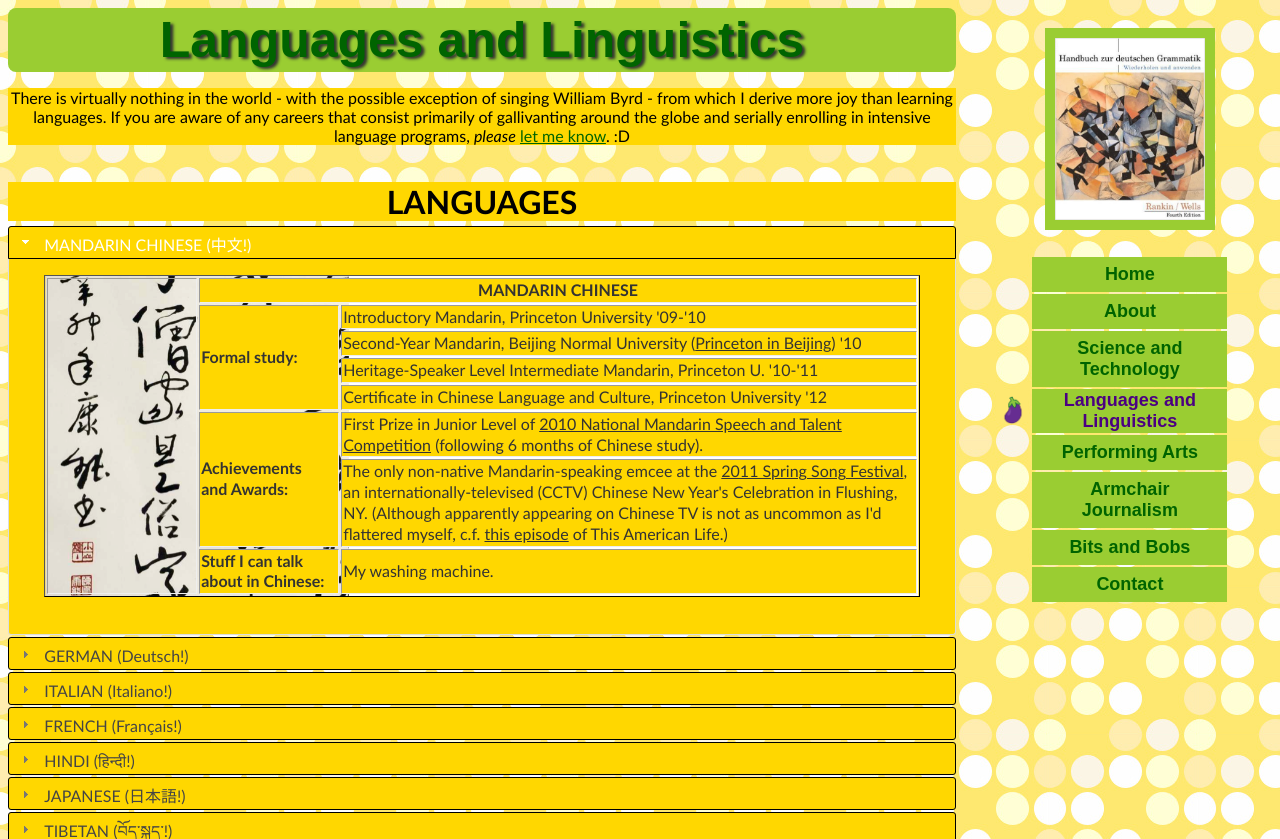
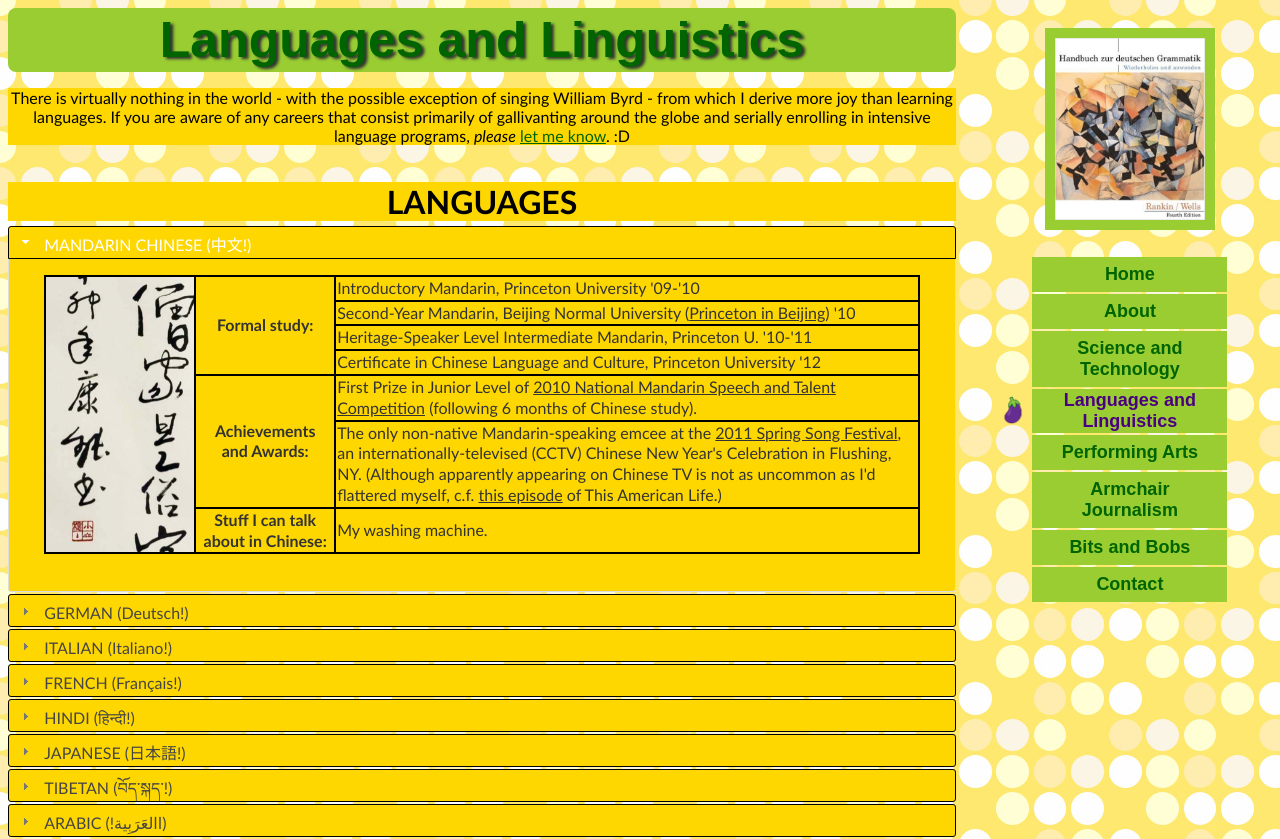
Before and after one commit to arafasse/ChuffedToBytes, a PHP site: page /LangLing/langling.html in a window 1280 px wide, after a click on "MANDARIN CHINESE (中文!)". Shown: the top 839 px of the page. Run offline with PHP 8.4, Linux system fonts and the light colour scheme.

Commit message:
fixing contact page and some cosmetic tweaks on the about and language pages (#4)

```diff
--- a/LangLing/langling.html
+++ b/LangLing/langling.html
@@ -31,39 +31,38 @@ There is virtually nothing in the world - with the possible exception of singing
 <h3>MANDARIN CHINESE (中文!)</h3>
 <div>
 
-<table class="langtab" border="1" border-collapse="collapse" style="    background:url(images/mandarin.png) repeat 0; background-size:100%;">
+<table class="langtab" style="background:url(images/mandarin.png) repeat 0; background-size:100%;">
 <col width="150">
 <col width="140">
 
 
 
-<tr>
-  <th rowspan="8"></th>
-  <td CLASS="langName" colspan="2" bgcolor="#FFD700">MANDARIN CHINESE</td>
+<tr class="lang">
+  <th class="lang" rowspan="8"></th>
 </tr>
 
-<tr bgcolor="#FFD700">
-  <th CLASS="rowCat" rowspan="4" >Formal study: </th>
-  <td >Introductory Mandarin, Princeton University '09-'10</td>
+<tr class="lang" bgcolor="#FFD700">
+  <th class="lang" CLASS="rowCat" rowspan="4" >Formal study: </th>
+  <td class="lang">Introductory Mandarin, Princeton University '09-'10</td>
   </tr>
-<tr bgcolor="#FFD700"><td>Second-Year Mandarin, Beijing Normal University (<a href="http://www.princeton.edu/pib/" target="_blank">Princeton in Beijing</a>) '10</td>
+<tr class="lang" bgcolor="#FFD700"><td>Second-Year Mandarin, Beijing Normal University (<a href="http://www.princeton.edu/pib/" target="_blank">Princeton in Beijing</a>) '10</td>
   </tr>
-<tr bgcolor="#FFD700"></td><td>Heritage-Speaker Level Intermediate Mandarin, Princeton U. '10-'11</td>
+<tr class="lang" bgcolor="#FFD700"></td><td>Heritage-Speaker Level Intermediate Mandarin, Princeton U. '10-'11</td>
   </tr>
-  <tr bgcolor="#FFD700"></td><td>Certificate in Chinese Language and Culture, Princeton University '12</td>
+  <tr class="lang" bgcolor="#FFD700"></td><td>Certificate in Chinese Language and Culture, Princeton University '12</td>
   </tr>
 
-<tr bgcolor="#FFD700">
-  <th CLASS="rowCat" rowspan="2">Achievements <br>and Awards: </th>
-  <td>First Prize in Junior Level of <a href="http://dailynews.sina.com/gb/news/usa/uslocal/chinapress/20100418/00471358542.html" target="_blank">2010 National Mandarin Speech and Talent Competition</a> (following 6 months of Chinese study).</td>
+<tr class="lang" bgcolor="#FFD700">
+  <th class="lang" CLASS="rowCat" rowspan="2">Achievements <br>and Awards: </th>
+  <td class="lang">First Prize in Junior Level of <a href="http://dailynews.sina.com/gb/news/usa/uslocal/chinapress/20100418/00471358542.html" target="_blank">2010 National Mandarin Speech and Talent Competition</a> (following 6 months of Chinese study).</td>
 </tr>
-<tr bgcolor="#FFD700">
-<td>The only non-native Mandarin-speaking emcee at the <a href="http://www.henanamerican.com/henanpage/20110221shetuan/" target="_blank">2011 Spring Song Festival</a>, an internationally-televised (CCTV) Chinese New Year's Celebration in Flushing, NY. (Although apparently appearing on Chinese TV is not as uncommon as I'd flattered myself, c.f. <a href="http://www.thisamericanlife.org/radio-archives/episode/467/americans-in-china?act=0#play" target="_blank">this episode</a> of This American Life.)</td>
+<tr class="lang" bgcolor="#FFD700">
+<td class="lang">The only non-native Mandarin-speaking emcee at the <a href="http://www.henanamerican.com/henanpage/20110221shetuan/" target="_blank">2011 Spring Song Festival</a>, an internationally-televised (CCTV) Chinese New Year's Celebration in Flushing, NY. (Although apparently appearing on Chinese TV is not as uncommon as I'd flattered myself, c.f. <a href="http://www.thisamericanlife.org/radio-archives/episode/467/americans-in-china?act=0#play" target="_blank">this episode</a> of This American Life.)</td>
 </tr>
 
-<tr bgcolor="#FFD700">
-  <th CLASS="rowCat" rowspan="2">Stuff I can talk about in Chinese: </th>
-  <td>My washing machine.</td>
+<tr class="lang" bgcolor="#FFD700">
+  <th class="lang" CLASS="rowCat" rowspan="2">Stuff I can talk about in Chinese: </th>
+  <td class="lang">My washing machine.</td>
   </tr>
 
 </table>
@@ -79,23 +78,22 @@ There is virtually nothing in the world - with the possible exception of singing
 <col width="140">
 
 
-<tr>
-  <th rowspan="8"></th>
-  <td CLASS="langName" bgcolor="#FFD700" colspan="2">GERMAN</td>
+<tr class="lang">
+  <th class="lang" rowspan="8"></th>
 </tr>
 
-<tr bgcolor="#FFD700">
-  <th CLASS="rowCat" rowspan="3">Formal study: </th>
-  <td>Introductory German, Princeton University '08</td>
+<tr class="lang" bgcolor="#FFD700">
+  <th class="lang" CLASS="rowCat" rowspan="3">Formal study: </th>
+  <td class="lang">Introductory German, Princeton University '08</td>
   </tr>
-<tr bgcolor="#FFD700"><td>Intensive Intermediate German, Princeton University '09</td>
+<tr class="lang" bgcolor="#FFD700"><td>Intensive Intermediate German, Princeton University '09</td>
   </tr>
-<tr bgcolor="#FFD700"><td>Second-Year German, Goethe Institut (<a href="https://german.princeton.edu/undergraduate/princeton-in-munich/" target="_blank">Princeton in Munich</a>) '09</td>
+<tr class="lang" bgcolor="#FFD700"><td>Second-Year German, Goethe Institut (<a href="https://german.princeton.edu/undergraduate/princeton-in-munich/" target="_blank">Princeton in Munich</a>) '09</td>
   </tr>
 
-<tr bgcolor="#FFD700">
-  <th CLASS="rowCat" rowspan="2">Stuff I can talk about in German: </th>
-  <td>Viticulture. (I am descended from a long line of Rebland grape-growers.)</td>
+<tr class="lang" bgcolor="#FFD700">
+  <th class="lang" CLASS="rowCat" rowspan="2">Stuff I can talk about in German: </th>
+  <td class="lang">Viticulture. (I am descended from a long line of Rebland grape-growers.)</td>
   </tr>
 <!--<tr bgcolor="#FFD700"><td></td>
   </tr>-->
@@ -112,32 +110,31 @@ There is virtually nothing in the world - with the possible exception of singing
 <col width="150">
 <col width="140">
 
-<tr>
-  <th rowspan="11"></th>
-  <td CLASS="langName" bgcolor="#FFD700" colspan="2">ITALIAN</td>
+<tr class="lang">
+  <th class="lang" rowspan="11"></th>
 </tr>
 
-<tr bgcolor="#FFD700">
-  <th CLASS="rowCat" rowspan="1">Formal study: </th>
-  <td>Introductory - Advanced Placement Italian, Villa Walsh Academy '04-'08</td>
+<tr class="lang" bgcolor="#FFD700">
+  <th class="lang" CLASS="rowCat" rowspan="1">Formal study: </th>
+  <td class="lang">Introductory - Advanced Placement Italian, Villa Walsh Academy '04-'08</td>
   </tr>
 
-<tr bgcolor="#FFD700">
-  <th CLASS="rowCat" rowspan="5">Achievements <br>and Awards: </th>
-  <td>Won an essay contest sponsored by the Italian government (following 9 months of study) and was awarded a two-week trip to Naples.</td>
+<tr class="lang" bgcolor="#FFD700">
+  <th class="lang" CLASS="rowCat" rowspan="5">Achievements <br>and Awards: </th>
+  <td class="lang">Won an essay contest sponsored by the Italian government (following 9 months of study) and was awarded a two-week trip to Naples.</td>
   </tr>
-<tr bgcolor="#FFD700"><td>First place on Level 2 National Italian Exam, 2005.</td>
+<tr class="lang" bgcolor="#FFD700"><td>First place on Level 2 National Italian Exam, 2005.</td>
   </tr>
-<tr bgcolor="#FFD700"><td>First place at William Paterson Foreign Language Poetry Competition, 2006.</td>
+<tr class="lang" bgcolor="#FFD700"><td>First place at William Paterson Foreign Language Poetry Competition, 2006.</td>
   </tr>
-  <tr bgcolor="#FFD700"><td>First place in Foreign Language Educators of New Jersey (FLENJ) Italian competition, 2007.</td>
+  <tr class="lang" bgcolor="#FFD700"><td>First place in Foreign Language Educators of New Jersey (FLENJ) Italian competition, 2007.</td>
   </tr>
-<tr bgcolor="#FFD700"><td>This is quite possibly the Thing in Life of which I'm proudest: the College Board reproducing an essay from my Italian AP exam as an example of the highest possible score. (That is correct, <a href="Italian.pdf" target="_blank">I peaked at 17</a>.)</td>
+<tr class="lang" bgcolor="#FFD700"><td>This is quite possibly the Thing in Life of which I'm proudest: the College Board reproducing an essay from my Italian AP exam as an example of the highest possible score. (That is correct, <a href="Italian.pdf" target="_blank">I peaked at 17</a>.)</td>
 </tr>
 
-<tr bgcolor="#FFD700">
-  <th CLASS="rowCat" rowspan="2">Stuff I can talk about in Italian: </th>
-  <td>There was a time when I could wax philosophical about Commedia dell'Arte and the Medici's... Now I can probably order some gelato.</td>
+<tr class="lang" bgcolor="#FFD700">
+  <th class="lang" CLASS="rowCat" rowspan="2">Stuff I can talk about in Italian: </th>
+  <td class="lang">There was a time when I could wax philosophical about Commedia dell'Arte and the Medici's... Now I can probably order some gelato.</td>
   </tr>
 
 </table>
@@ -151,23 +148,22 @@ There is virtually nothing in the world - with the possible exception of singing
 <col width="150">
 <col width="140">
 
-<tr>
-  <th rowspan="8"></th>
-  <td CLASS="langName" bgcolor="#FFD700" colspan="2">FRENCH</td>
+<tr class="lang">
+  <th class="lang" rowspan="8"></th>
 </tr>
 
-<tr bgcolor="#FFD700">
-  <th CLASS="rowCat" rowspan="1">Formal study: </th>
-  <td>Middlebury Language Summer Immersion Program, '14</td>
+<tr class="lang" bgcolor="#FFD700">
+  <th class="lang" CLASS="rowCat" rowspan="1">Formal study: </th>
+  <td class="lang">Middlebury Language Summer Immersion Program, '14</td>
   </tr>
 
-<tr bgcolor="#FFD700">
-  <th CLASS="rowCat" rowspan="1">Achievements <br>and Awards: </th>
-  <td><a href="http://www.davisfellowsforpeace.org/" target="_blank">Kathryn Davis Fellowship for Peace</a></td>
+<tr class="lang" bgcolor="#FFD700">
+  <th class="lang" CLASS="rowCat" rowspan="1">Achievements <br>and Awards: </th>
+  <td class="lang"><a href="http://www.davisfellowsforpeace.org/" target="_blank">Kathryn Davis Fellowship for Peace</a></td>
   </tr>
-<tr bgcolor="#FFD700">
-  <th CLASS="rowCat" rowspan="2">Stuff I can talk about in French: </th>
-  <td>I can recite some extremely depressing poetry: "Demain dès l'aube..." will forever be emblazoned in my memory. (Spoiler alert: she's dead.)</td>
+<tr class="lang" bgcolor="#FFD700">
+  <th class="lang" CLASS="rowCat" rowspan="2">Stuff I can talk about in French: </th>
+  <td class="lang">I can recite some extremely depressing poetry: "Demain dès l'aube..." will forever be emblazoned in my memory. (Spoiler alert: she's dead.)</td>
   </tr>
 
 
@@ -182,24 +178,23 @@ There is virtually nothing in the world - with the possible exception of singing
 <col width="150">
 <col width="140">
 
-<tr>
-  <th rowspan="8"></th>
-  <td CLASS="langName" bgcolor="#FFD700" colspan="2">HINDI/URDU</td>
+<tr class="lang">
+  <th class="lang" rowspan="8"></th>
 </tr>
 
-<tr bgcolor="#FFD700">
-  <th CLASS="rowCat" rowspan="2">Formal study: </th>
-  <td>Introductory Hindi, University of Oxford '12-'13</td>
+<tr class="lang" bgcolor="#FFD700">
+  <th class="lang" CLASS="rowCat" rowspan="2">Formal study: </th>
+  <td class="lang">Introductory Hindi, University of Oxford '12-'13</td>
   </tr>
-<tr bgcolor="#FFD700"><td>Intermediate Urdu, Graduate School USA '15</td>
+<tr class="lang" bgcolor="#FFD700"><td>Intermediate Urdu, Graduate School USA '15</td>
   </tr>
-<tr bgcolor="#FFD700">
-  <th CLASS="rowCat" rowspan="1">Achievements and Awards: </th>
-  <td>Awarded a full scholarship to the <a href="http://www.issnewdelhi.in/" target="_blank">International Summer School</a> in New Delhi.</td>
+<tr class="lang" bgcolor="#FFD700">
+  <th class="lang" CLASS="rowCat" rowspan="1">Achievements and Awards: </th>
+  <td class="lang">Awarded a full scholarship to the <a href="http://www.issnewdelhi.in/" target="_blank">International Summer School</a> in New Delhi.</td>
   </tr>
-<tr bgcolor="#FFD700">
-  <th CLASS="rowCat" rowspan="1">Stuff I can talk about in Hindi: </th>
-  <td>Very little. I can sing at you though (c.f. one of the strangest and most embarrassing experiences of my life: crooning "<a href="https://www.youtube.com/watch?v=7dY9psrGT_w" target="_blank">Tere Liye</a>" in a salwar kameez at a Diwali Ball. I am an opera singer by training, so as you can imagine, my interpretation was... unique? There was also a conspicuous absence of speedboats, bikinis, and motorcycle wheelies in our rendition.).</td>
+<tr class="lang" bgcolor="#FFD700">
+  <th class="lang" CLASS="rowCat" rowspan="1">Stuff I can talk about in Hindi: </th>
+  <td class="lang">Very little. I can sing at you though (c.f. one of the strangest and most embarrassing experiences of my life: crooning "<a href="https://www.youtube.com/watch?v=7dY9psrGT_w" target="_blank">Tere Liye</a>" in a salwar kameez at a Diwali Ball. I am an opera singer by training, so as you can imagine, my interpretation was... unique? There was also a conspicuous absence of speedboats, bikinis, and motorcycle wheelies in our rendition.).</td>
   </tr>
 
 
@@ -215,20 +210,19 @@ There is virtually nothing in the world - with the possible exception of singing
 <col width="150">
 <col width="140">
 
-<tr>
-  <th rowspan="8"></th>
-  <td CLASS="langName" bgcolor="#FFD700" colspan="2">JAPANESE</td>
+<tr class="lang">
+  <th class="lang" rowspan="8"></th>
 </tr>
 
-<tr bgcolor="#FFD700">
-  <th CLASS="rowCat" rowspan="2">Formal study: </th>
-  <td>Private tutoring under Takeda-Sensei in Tokyo</td>
+<tr class="lang" bgcolor="#FFD700">
+  <th class="lang" CLASS="rowCat" rowspan="2">Formal study: </th>
+  <td class="lang">Private tutoring under Takeda-Sensei in Tokyo</td>
   </tr>
-<tr bgcolor="#FFD700"><td>Intermediate Japanese, Oxford Language Centre '14</td>
+<tr class="lang" bgcolor="#FFD700"><td>Intermediate Japanese, Oxford Language Centre '14</td>
   </tr>
-<tr bgcolor="#FFD700">
-  <th CLASS="rowCat" rowspan="2">Stuff I can talk about in Japanese: </th>
-  <td>I perfected a slow yet surprisingly effective strategy for getting around Tokyo, which consisted of formulating a very polite request for directions; only understanding about 5% of the enthusiastic reply; profusely thanking my interlocutor; and walking about 15 feet in the direction she pointed to before promptly repeating the exercise with another passer-by.</td>
+<tr class="lang" bgcolor="#FFD700">
+  <th class="lang" CLASS="rowCat" rowspan="2">Stuff I can talk about in Japanese: </th>
+  <td class="lang">I perfected a slow yet surprisingly effective strategy for getting around Tokyo, which consisted of formulating a very polite request for directions; only understanding about 5% of the enthusiastic reply; profusely thanking my interlocutor; and walking about 15 feet in the direction she pointed to before promptly repeating the exercise with another passer-by.</td>
   </tr>
 
 
@@ -244,20 +238,19 @@ There is virtually nothing in the world - with the possible exception of singing
 <col width="140">
 
 
-<tr>
-  <th rowspan="8"></th>
-  <td CLASS="langName" bgcolor="#FFD700" colspan="2">TIBETAN</td>
+<tr class="lang">
+  <th class="lang" rowspan="8"></th>
 </tr>
 
-<tr bgcolor="#FFD700">
-  <th CLASS="rowCat" rowspan="2">Formal study: </th>
-  <td>Introductory Tibetan, University of Oxford '12-13</td>
+<tr class="lang" bgcolor="#FFD700">
+  <th class="lang" CLASS="rowCat" rowspan="2">Formal study: </th>
+  <td class="lang">Introductory Tibetan, University of Oxford '12-13</td>
   </tr>
-<tr bgcolor="#FFD700"><td>Indexed "<a href="https://tibetanempire.wordpress.com/" target="_blank">A History of the Tibetan Empire, Drawn from the Dunhuang Manuscripts</a>" by Drigung Kyabgon Chetsang.</td>
+<tr class="lang" bgcolor="#FFD700"><td>Indexed "<a href="https://tibetanempire.wordpress.com/" target="_blank">A History of the Tibetan Empire, Drawn from the Dunhuang Manuscripts</a>" by Drigung Kyabgon Chetsang.</td>
   </tr>
-<tr bgcolor="#FFD700">
-  <th CLASS="rowCat" rowspan="1">Stuff I can talk about in Tibetan: </th>
-  <td>I can basically say hello. This language-learning endeavor was  a bit of a fail. (I'm sorry, <a href="http://www.orinst.ox.ac.uk/staff/isa/tgonkatsang.html" target="_blank">Tsering</a>-lags!!)</td>
+<tr class="lang" bgcolor="#FFD700">
+  <th class="lang" CLASS="rowCat" rowspan="1">Stuff I can talk about in Tibetan: </th>
+  <td class="lang">I can basically say hello. This language-learning endeavor was  a bit of a fail. (I'm sorry, <a href="http://www.orinst.ox.ac.uk/staff/isa/tgonkatsang.html" target="_blank">Tsering</a>-lags!!)</td>
   </tr>
 
 
@@ -273,24 +266,23 @@ There is virtually nothing in the world - with the possible exception of singing
 <col width="140">
 
 
-<tr>
-  <th rowspan="8"></th>
-  <td CLASS="langName" bgcolor="#FFD700" colspan="2">ARABIC</td>
+<tr class="lang">
+  <th class="lang" rowspan="8"></th>
 </tr>
 
-<tr bgcolor="#FFD700">
-  <th CLASS="rowCat" rowspan="1">Formal study: </th>
-  <td>Introductory Arabic, Washington Academy of Languages '15</td>
+<tr class="lang" bgcolor="#FFD700">
+  <th class="lang" CLASS="rowCat" rowspan="1">Formal study: </th>
+  <td class="lang">Intensive Introductory Arabic, University of Washington, Summer 2016</td>
   </tr>
-<tr bgcolor="#FFD700">
-  <th CLASS="rowCat" rowspan="2">Stuff I can talk about in Arabic: </th>
-  <td>I'm at the "hi my name is" phase right now… Kindly bear with me.</td>
+<tr class="lang" bgcolor="#FFD700">
+  <th class="lang" CLASS="rowCat" rowspan="2">Stuff I can talk about in Arabic: </th>
+  <td class="lang">I'm at the "hi my name is" phase right now… Kindly bear with me. :)</td>
   </tr>
 
 </table>
 </div>
 
-<h3>ECCLESIASTICAL LATIN</h3>
+<h3>ECCLESIASTICAL LATIN (Latina!)</h3>
 <div>
 
 <table class="langtab" border="1" border-collapse="collapse" style="    background:url(images/latin.png) repeat 0; background-size:100%;"><col width="150">
@@ -298,62 +290,59 @@ There is virtually nothing in the world - with the possible exception of singing
 
 
 
-<tr>
-  <th rowspan="8"></th>
-  <td CLASS="langName" bgcolor="#FFD700" colspan="2">ECCLESIASTICAL LATIN</td>
+<tr class="lang">
+  <th class="lang" rowspan="8"></th>
 </tr>
 
-<tr bgcolor="#FFD700">
-  <th CLASS="rowCat" rowspan="1">Formal study: </th>
-  <td>Villa Walsh Academy '06-'08</td>
+<tr class="lang" bgcolor="#FFD700">
+  <th class="lang" CLASS="rowCat" rowspan="1">Formal study: </th>
+  <td class="lang">Villa Walsh Academy '06-'08</td>
   </tr>
-<tr bgcolor="#FFD700">
-  <th CLASS="rowCat" rowspan="1">Stuff I can talk about in Latin: </th>
-  <td>Statues falling into fishponds. People beating each other with sticks. Ancient Rome cannot have been a very hospitable place.</td>
+<tr class="lang" bgcolor="#FFD700">
+  <th class="lang" CLASS="rowCat" rowspan="1">Stuff I can talk about in Latin: </th>
+  <td class="lang">Statues falling into fishponds. People beating each other with sticks. Ancient Rome cannot have been a very hospitable place.</td>
   </tr>
 
 </table>
 </div>
 
-<h3>ATTIC GREEK</h3>
+<h3>ATTIC GREEK (Eλληνικά!)</h3>
 <div>
 
 <table class="langtab" border="1" border-collapse="collapse" style="    background:url(images/greek.png) repeat 0; background-size:100%;"><col width="150">
 <col width="140">
 
 
-<tr>
-  <th rowspan="8"></th>
-  <td CLASS="langName" bgcolor="#FFD700" colspan="2">ATTIC GREEK</td>
+<tr class="lang">
+  <th class="lang" rowspan="8"></th>
 </tr>
 
-<tr bgcolor="#FFD700">
-  <th CLASS="rowCat" rowspan="1">Formal study: </th>
-  <td>Intensive Ancient Greek ("Turbo Greek") with Joshua Katz, Princeton University '12; colloquially described as "drinking Greek from a fire hose."</td>
+<tr class="lang" bgcolor="#FFD700">
+  <th class="lang" CLASS="rowCat" rowspan="1">Formal study: </th>
+  <td class="lang">Intensive Ancient Greek ("Turbo Greek") with Joshua Katz, Princeton University '12; colloquially described as "drinking Greek from a fire hose."</td>
   </tr>
-<tr bgcolor="#FFD700">
-  <th CLASS="rowCat" rowspan="1">Stuff I can talk about in Greek: </th>
-  <td>Herding hoplites and sheep on Aegean islands. (One of my most thrilling language-learning moments so far: reading John 1:1-3 in the original Greek. Tears were shed.)</td>
+<tr class="lang" bgcolor="#FFD700">
+  <th class="lang" CLASS="rowCat" rowspan="1">Stuff I can talk about in Greek: </th>
+  <td class="lang">Herding hoplites and sheep on Aegean islands. (One of my most thrilling language-learning moments so far: reading John 1:1-3 in the original Greek. Tears were shed.)</td>
   </tr>
 
 </table>
 </div>
 
 
-<h3>SANSKRIT</h3>
+<h3>SANSKRIT (संस्कृतम्!)</h3>
 <div>
 
 <table class="langtab" border="1" border-collapse="collapse" style="    background:url(images/sanskrit.png) repeat 0; background-size:100%;"><col width="150">
 <col width="140">
 
-<tr>
-  <th rowspan="8"></th>
-  <td CLASS="langName" bgcolor="#FFD700" colspan="2">SANSKRIT</td>
+<tr class="lang">
+  <th class="lang" rowspan="8"></th>
 </tr>
 
-<tr bgcolor="#FFD700">
-  <th CLASS="rowCat" rowspan="1">Formal study: </th>
-  <td>Very nearly studied under James Benson at Oxford but got distracted by category theory (more's the pity). Currently enrolled in a Sanskrit correspondence course offered by the <a href="http://www.ignou.ac.in/" target="_blank">Indira Gandhi National Open University</a>.</td>
+<tr class="lang" bgcolor="#FFD700">
+  <th class="lang" CLASS="rowCat" rowspan="1">Formal study: </th>
+  <td class="lang">Very nearly studied under James Benson at Oxford but got distracted by category theory (more's the pity). Currently enrolled in a Sanskrit correspondence course offered by the <a href="http://www.ignou.ac.in/" target="_blank">Indira Gandhi National Open University</a>.</td>
   </tr>
 <!--<tr bgcolor="#FFD700">
   <th CLASS="rowCat" rowspan="1">Stuff I can talk about in Sanskrit: </th>
--- a/styles.css
+++ b/styles.css
@@ -10,6 +10,10 @@ p {
 
 p.less {
      width: 75%;
+}
+
+#caption {
+     font-size: 10px;
 }
 
 #buttons {
@@ -56,14 +60,9 @@ table {
 }
 
 
-th {
-     border: 1;
+th.lang, tr.lang, td.lang {
+     border: 2px solid black;
 }
-
-tr {
-     border: 0;
-}
-
 
 
 tr.reviews {
@@ -206,6 +205,7 @@ table.langtab {
     width: 100%;
     border-color: black;
     bgcolor: #FFD700;
+    border-collapse: collapse;
 }
 
 table.menu {
@@ -338,8 +338,7 @@ td.col1 {
 
 #profilephoto {
     float: left;
-    width: 200px;
-
+    width: 240px;
 }
 
 #maincontent {
```
Also changed, not shown: About/about.html (+10 -5 lines), Contact/contact.html (+58 -31 lines).
